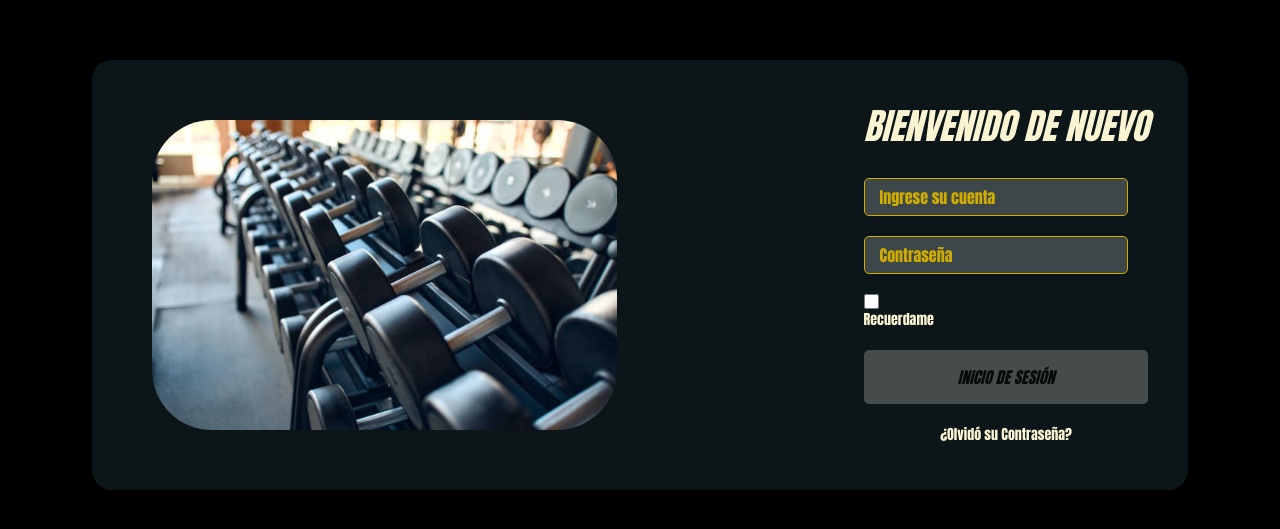
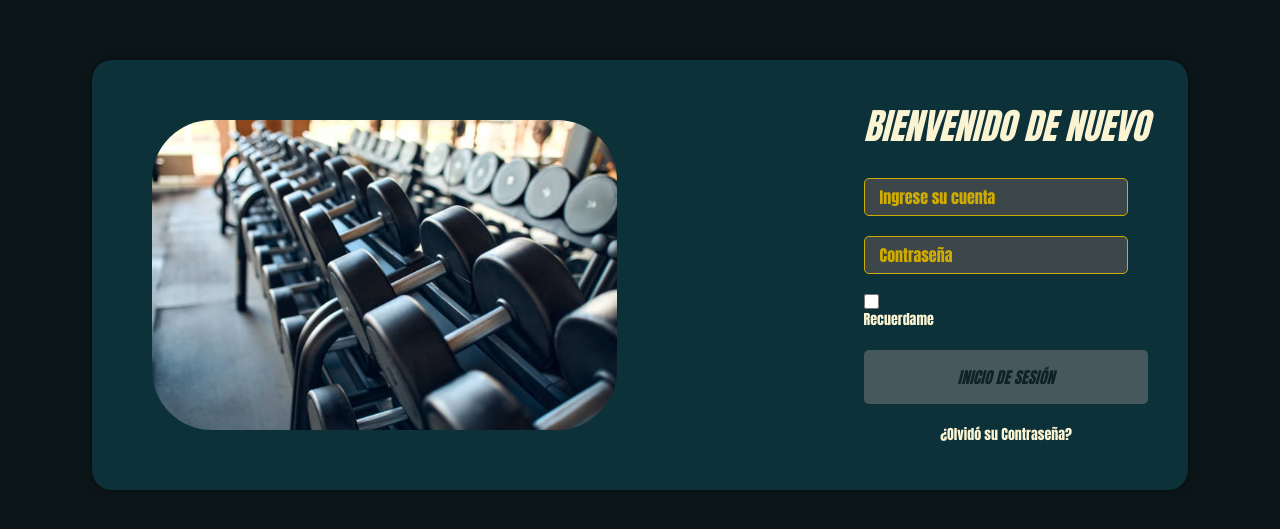
Before and after one commit to estevan-j/Gym_WebSite, an Angular app in the folder fronted/GymUI/: page /login in a window 1280 px wide. Shown: the part 125-654 px from the top of the page. Built offline with nearby package versions, Linux system fonts and the light colour scheme.

Commit message:
cambios visuales

```diff
--- a/fronted/GymUI/src/pages/home/home-page.component.css
+++ b/fronted/GymUI/src/pages/home/home-page.component.css
@@ -2,7 +2,7 @@
     width: 100%;
     min-height: 100vh;
     display: flex;
-    /* background-color: red; */
+    background-color: #0D3139
 }
 
 .container-right {
--- a/fronted/GymUI/src/pages/landing-page/landing-page.component.css
+++ b/fronted/GymUI/src/pages/landing-page/landing-page.component.css
@@ -133,7 +133,8 @@
 }
 
 .landing-page .btn:hover {
-    background-color: #D1AC00;
+    background-color: #0D3139;
+    color: #D1AC00;
     transform: scale(1.05);
 }
 
@@ -194,7 +195,7 @@
     top: 50%;
     left: 50%;
     transform: translate(-50%, -50%);
-    background: rgba(0, 0, 0, 0.7);
+    background: rgba(0, 0, 0, 0.9);
     padding: 20px;
     border-radius: 10px;
 }
@@ -211,7 +212,7 @@
     height: 400px;
     background-size: cover;
     background-position: center;
-    animation: slide 30s infinite;
+    animation: slide 60s infinite;
 }
 
 @keyframes slide {
@@ -289,6 +290,9 @@
     margin: 0 auto; /* Centra la grilla */
     text-align: center; /* Centra el contenido dentro de cada elemento */
     box-sizing: border-box; /* Para asegurar que el padding no exceda el ancho */
+}
+.landing-page .overlay h3 {
+    color: #D1AC00;
 }
 
 .landing-page .trainer {
--- a/fronted/GymUI/src/pages/login/login.component.css
+++ b/fronted/GymUI/src/pages/login/login.component.css
@@ -3,11 +3,11 @@
     justify-content: center;
     align-items: center;
     height: 100vh;
-    background-color: black;
+    background-color: #0C1618;
 }
 
 .login-container {
-    background-color: #0c1618;
+    background-color: #0D3139;
     border-radius: 20px;
     overflow: hidden;
     box-shadow: 0 0 10px rgba(0, 0, 0, 0.5);
@@ -82,10 +82,10 @@ form button {
     background-color: #d1ac00;
     border: none;
     border-radius: 5px;
-    color: black;
+    color: #0C1618;
     font-family: 'Impact', sans-serif;
     font-style: italic;
-    font-weight: bold;
+
     font-size: 16px;
     cursor: pointer;
     margin-top: 10px;
--- a/fronted/GymUI/src/styles.css
+++ b/fronted/GymUI/src/styles.css
@@ -4,8 +4,9 @@
     --green-color: #D1AC00;
     --light-green01-color: #ebd98a;
     --light-greenBtn-color: #0D3139;
-    --white-color: #FAF4D3;
+    --white-color: #0D3139;
     --silver-color: #FAF4D3;
+    color: #FAF4D3;
 }
 
 *{
@@ -51,7 +52,7 @@ form input, form select {
     padding: 8px;
     border-radius: 5px;
     border: 2px solid var(--light-greenBtn-color);
-    color: #000;
+    color: #0D3139;
     transition: border-color 0.3s ease, box-shadow 0.3s ease, background-color 0.3s ease;
 }
 
@@ -96,7 +97,7 @@ form div {
 
 
 option {
-    color: #000;
+    color: #0D3139;
 }
 
 /* Search Seciont */
```
